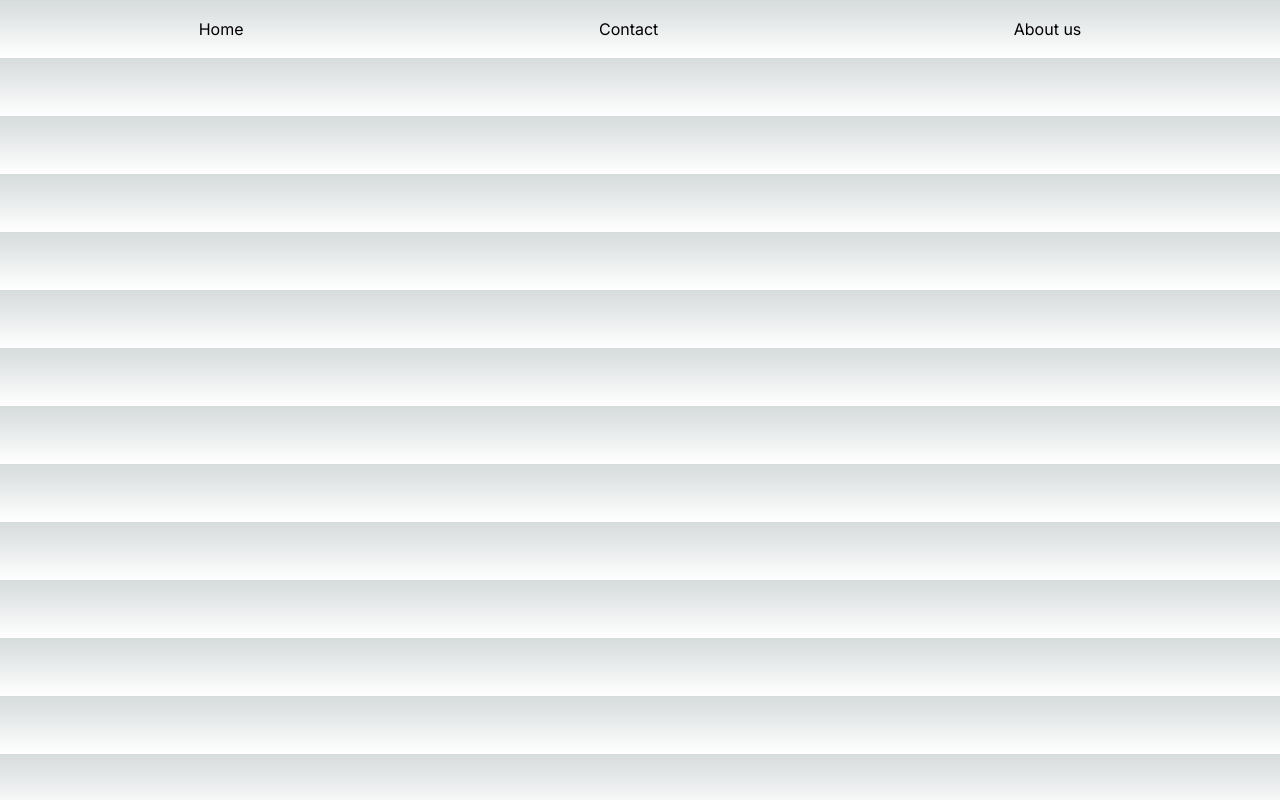
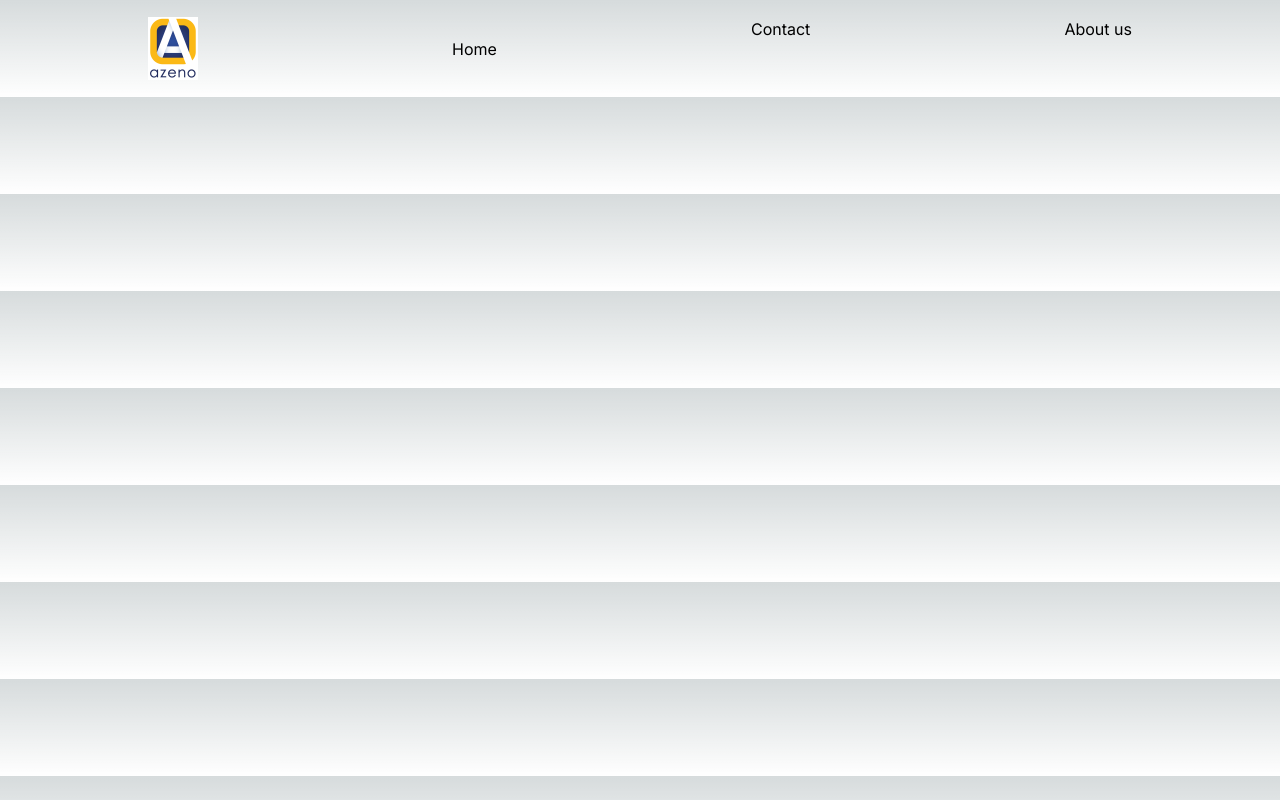
Before and after one commit to MaciejMogilewski/azeno_site, a Next.js app: page /about in a window 1280 px wide. Built offline with nearby package versions, Linux system fonts and the light colour scheme.

Commit message:
Add logo to navabr

```diff
--- a/src/components/NavBar.tsx
+++ b/src/components/NavBar.tsx
@@ -1,8 +1,13 @@
 import Link from "next/link";
+import Image from "next/image";
 
-function NavBar(props) {
+function NavBar() {
     return (
         <nav className="group flex justify-around rounded-lg border border-transparent px-5 py-4 transition-colors hover:border-gray-300 hover:bg-gray-100 hover:dark:border-neutral-700 hover:dark:bg-neutral-800/30">
+            <Link href="/"
+                  className="pointer-events-none flex place-items-center gap-2 p-8 lg:pointer-events-auto lg:p-0">
+                <Image src="/logo.png" alt="Azeno company logo" width="50" height="63" />
+            </Link>
             <Link href="/"
                   className="pointer-events-none flex place-items-center gap-2 p-8 lg:pointer-events-auto lg:p-0">
                 Home
```
Also changed, not shown: public/logo.png (added).
